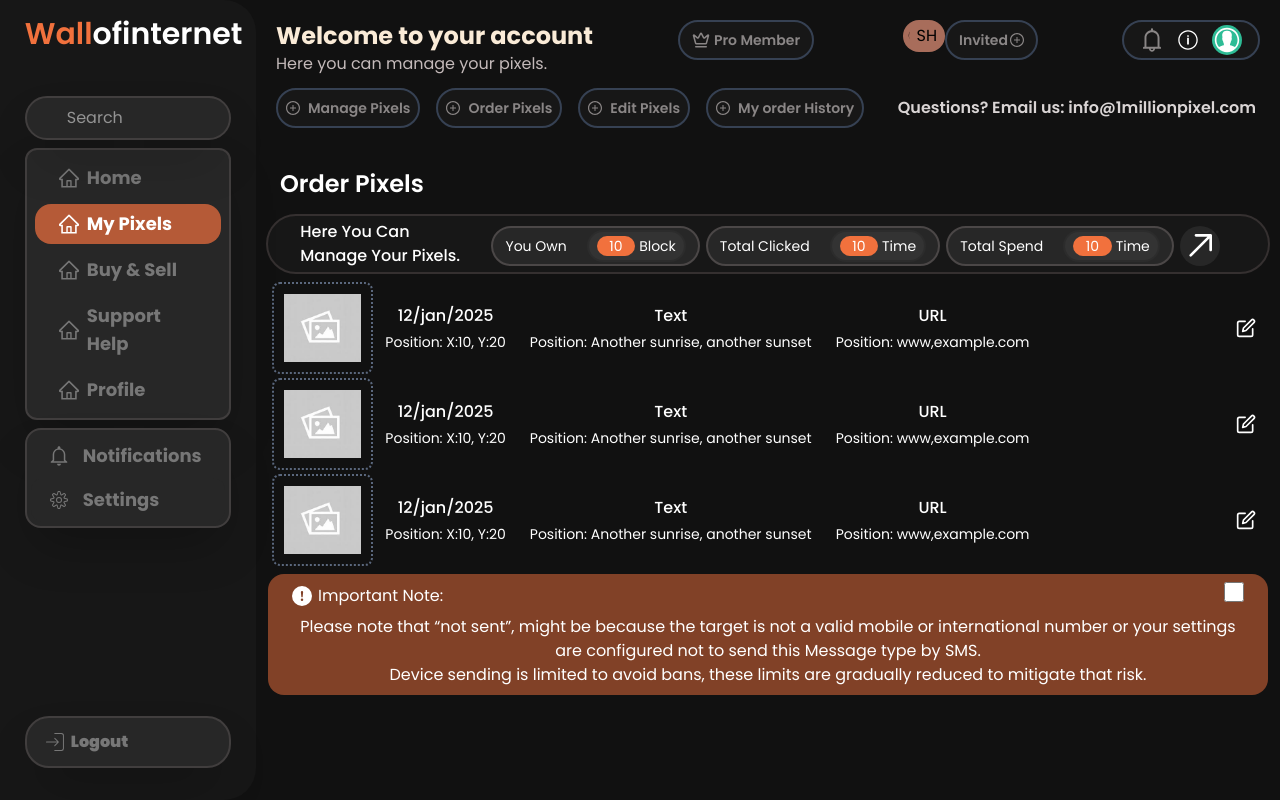
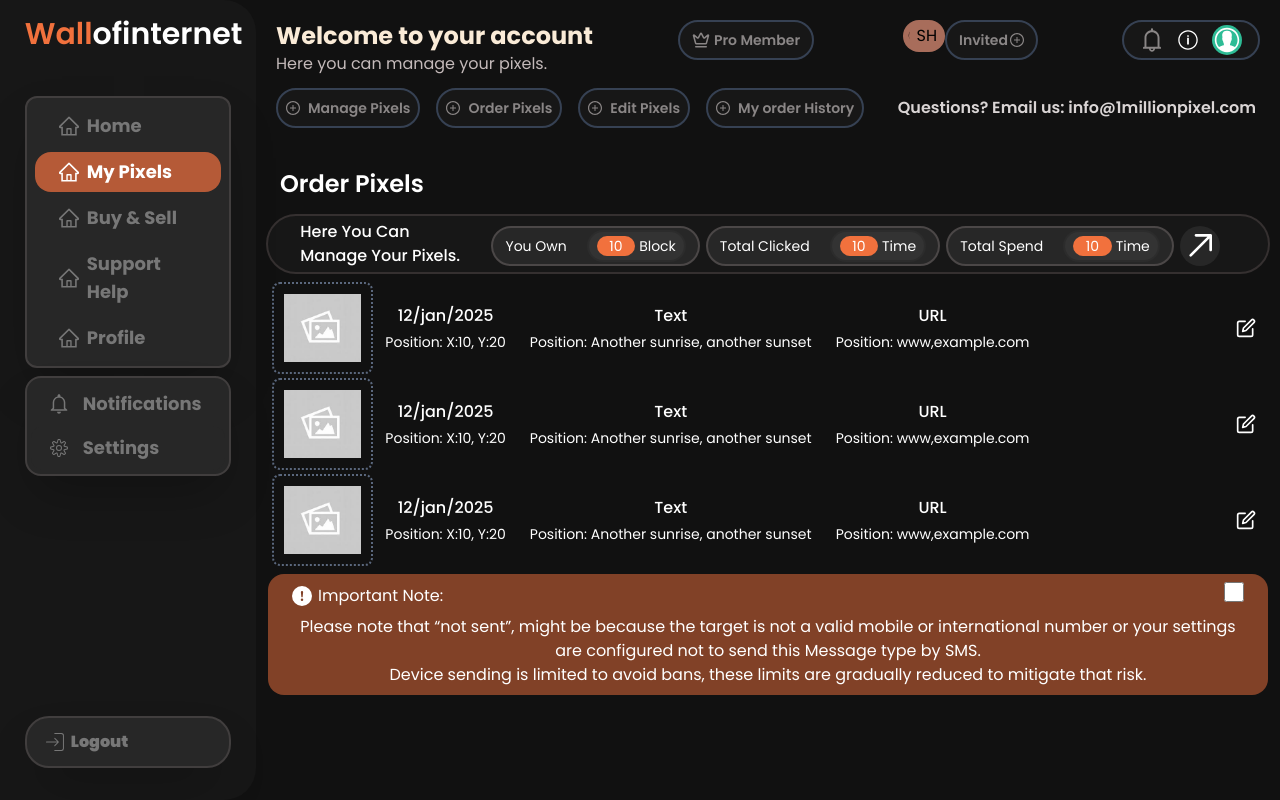
Before and after one commit to KHALIDCHOUHANGUJJAR/Million_pixles, a React (Vite) app: page /MyPixels in a window 1280 px wide. Built offline with nearby package versions, Linux system fonts and the light colour scheme; a web font is replaced by a local one.

Commit message:
vercel issue

```diff
--- a/src/Components/About.jsx
+++ b/src/Components/About.jsx
@@ -61,14 +61,14 @@ const About = () => {
         </div>
 
         <div className="p-4 flex flex-col gap-8 2xl:gap-8 w-full lg:w-[30%] 2xl:w-[32%]">
-          <div className="w-full h-full bg-[#B7552E] rounded-2xl  py-5 2xl:py-13 2xl:p-4 flex items-center flex-col justify-center ">
+          <div className="w-full h-full bg-[#B7552E] rounded-2xl  py-5 2xl:py-6 2xl:p-4 flex items-center flex-col justify-center ">
             <div className="flex items-center justify-center p-2 2xl:p-2 gap-2  2xl:text-2xl">
               <div className="text-black font-bold p-2 rounded-full bg-[#A86D5B] px-3 ">
                 Ui
               </div>
               <h2 className="font-bold text-lg 2xl:text-2xl">Join Now</h2>
             </div>
-            <div className="px-9 text-xl 2xl:text-xl ">
+            <div className="px-9 text-xl 2xl:text-3xl ">
               <p>
                 Edit your pixles anytime- showcase image, Links, or messages
               </p>
--- a/src/Components/Sidebar.jsx
+++ b/src/Components/Sidebar.jsx
@@ -12,15 +12,6 @@ function Sidebar() {
             <span className="text-[#F1713D]">Wall</span>ofinternet
           </h2>
 
-          <div className="flex items-center gap-2  mt-4 mb-2">
-            <input
-              type="text"
-              placeholder="Search"
-              className="relative w-full shadow-2xl  px-10 2xl:px-15 2xl:text-2xl
-               xl:py-2 2xl:py-2 border-2 bg-[#272727]  border-[#413e3e] rounded-3xl  focus:outline-none "
-            />
-
-          </div>
           <nav
             className=" bg-[#272727] text-[#777777]
           shadow-2xl border-2 border-[#413e3e] rounded-xl p-2 flex flex-col gap-1.5
--- a/src/Pages/Dashboard/MyPixels.jsx
+++ b/src/Pages/Dashboard/MyPixels.jsx
@@ -105,7 +105,7 @@ const MyPixels = () => {
                   <div className="flex flex-col w-full sm:w-1/1 justify-center space-y-4 relative">
                     <div>
                       <label className="text-white text-sm">Text</label>
-                      <AiOutlineEdit className="absolute left-[80%] top-[33%] 2xl:top-[40%] text-2xl" />
+                      <AiOutlineEdit className="absolute left-[87%] top-[33%] 2xl:top-[39%] text-2xl" />
                       <input
                         type="text"
                         placeholder="Write here"
@@ -114,7 +114,7 @@ const MyPixels = () => {
                     </div>
                     <div className="w-full">
                       <label className="text-white text-sm">URL 🔗</label>
-                      <AiOutlineEdit className="absolute left-[80%] top-[67%] 2xl:top-[62%] text-2xl" />
+                      <AiOutlineEdit className="absolute left-[87%] top-[65.5%] 2xl:top-[60%] text-2xl" />
                       <input
                         type="url"
                         placeholder="Write here"
--- a/vite.config.js
+++ b/vite.config.js
@@ -1,7 +1,10 @@
-import { defineConfig } from "vite";
-import react from "@vitejs/plugin-react";
-import tailwindcss from "@tailwindcss/vite";
-// https://vite.dev/config/
+import { defineConfig } from 'vite';
+import react from '@vitejs/plugin-react';
+import tailwindcss from '@tailwindcss/vite';
+
 export default defineConfig({
   plugins: [react(), tailwindcss()],
+  build: {
+    outDir: 'dist',
+  },
 });
```
